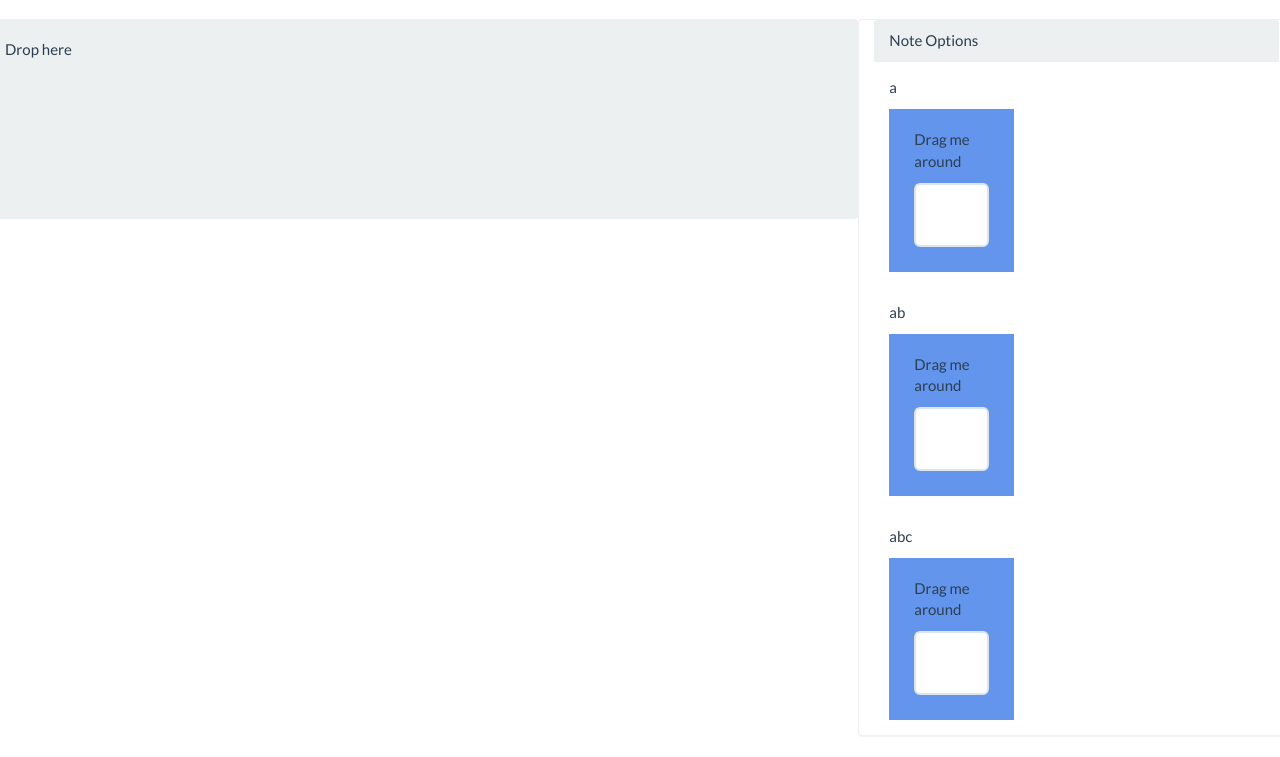
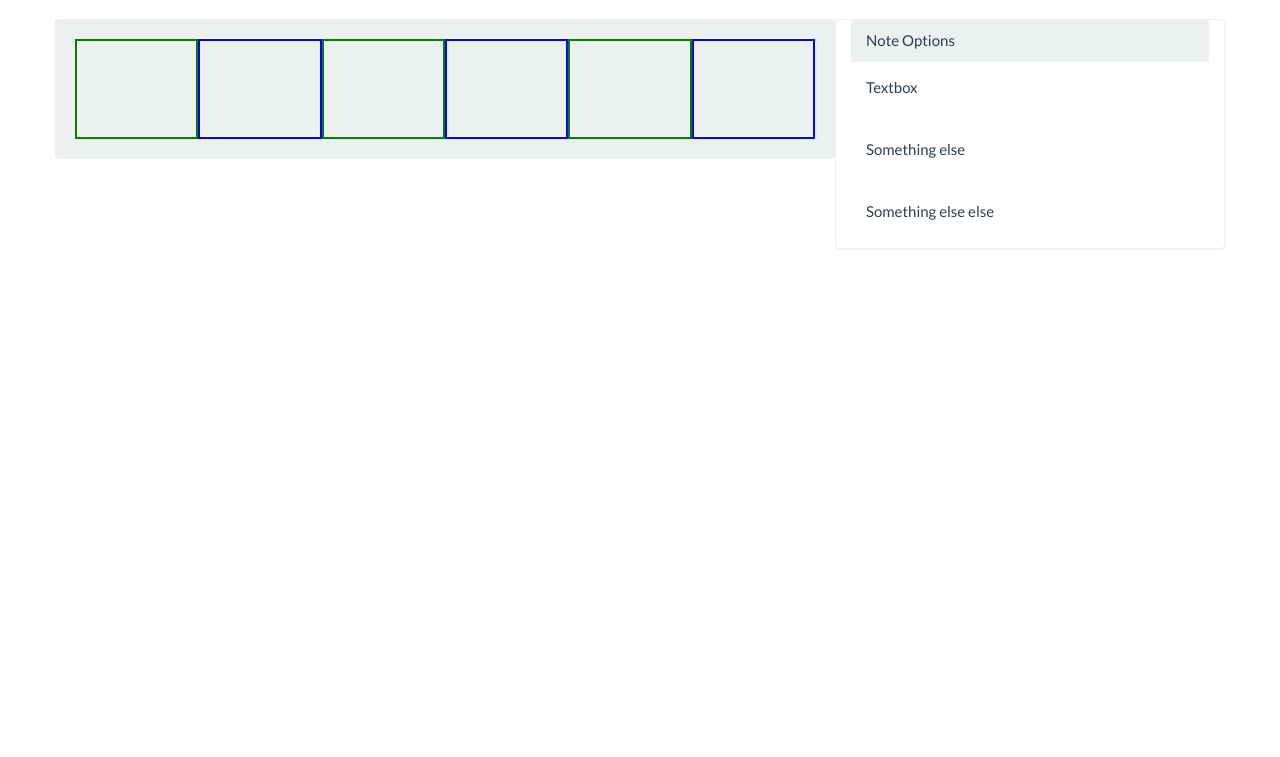
Before and after one commit to lrbridge/SnapNote, a website: page app/index.html at #/createNote in a window 1280 px wide. Shown: the part 64-821 px from the top of the page. After the commit the page ends 800 px from the top, so only its background shows below. Drawn offline with nearby package versions, Linux system fonts and the light colour scheme.

Commit message:
snappable grid

```diff
--- a/app/css/app.css
+++ b/app/css/app.css
@@ -6,5 +6,19 @@
 
 
 .drophere {
-    min-height: 200px;
+    min-height: 100px;
 }
+
+.green {
+    border:2px solid green;
+    min-height: 100px;
+}
+
+.blue {
+    border:2px solid blue;
+    min-height: 100px;
+}
+
+.hover {
+    background-color:yellow;
+}
--- a/app/index.html
+++ b/app/index.html
@@ -7,6 +7,8 @@
     <link rel="stylesheet" type="text/css" href="css/app.css">
 </head>
 <body class="app">
+
+    <div class="container">
 
         <div class="navbar navbar-default">
             <div class="navbar-header">
@@ -55,6 +57,8 @@
 
         <ng-view></ng-view>
 
+    </div>
+
     <script src="//code.jquery.com/jquery-1.9.1.js"></script>
     <script src="//code.jquery.com/ui/1.10.4/jquery-ui.js"></script>
     <script src="lib/angular/angular.js"></script>
--- a/app/js/create-note.js
+++ b/app/js/create-note.js
@@ -4,10 +4,9 @@ angular.module('snapnote').controller('CreateNoteCtrl',
     function($scope) {
 
         $scope.options = [
-            {text: "a"},
-            {text: "ab"},
-            {text: "abc"}
+            {text: "Textbox"},
+            {text: "Something else"},
+            {text: "Something else else"}
         ];
 
-        $( ".draggable" ).draggable({ revert: true, helper: "clone" });
     });
--- a/app/js/directives.js
+++ b/app/js/directives.js
@@ -6,7 +6,7 @@ angular.module('snapnote')
     .directive('textbox', function() {
         return {
             restrict: 'E',
-            template: "<div draggable class='ui-widget-content col-lg-4 dragme'>"+
+            template: "<div id='textbox' draggable class='col-lg-4 dragme'>"+
                 "<p>Drag me around</p>"+
                 "<input class='form-control input-lg' type='text' id='inputLarge'></div>"
         };
@@ -17,7 +17,11 @@ angular.module('snapnote')
         return {
             restrict: 'A',
             link: function(scope, elm) {
-                elm.draggable();
+                elm.draggable({ snap: ".bootstrap-grid",
+                                snapMode: "inner",
+                                opacity: 0.7,
+                                helper: "clone"}
+                             );
             }
         };
     });
@@ -28,9 +32,10 @@ angular.module('snapnote')
             restrict: 'A',
             link: function(scope, elm) {
                 elm.droppable({
+                    hoverClass: "hover",
                     drop: function( event, ui ) {
-                        $( this ).addClass( "ui-state-highlight" ).find( "p" ).html( "Dropped!" );
-                        console.log("yay dropped!");
+                        console.log(ui.draggable);
+                        $( "<li></li>" ).text( ui.draggable.text() ).appendTo( this );
                     }
                 });
             }
--- a/app/partials/create-note.html
+++ b/app/partials/create-note.html
@@ -1,12 +1,16 @@
 <div class="row">
-<div droppable id="droppable-area" class="well col-lg-8 drophere">
-      <p>Drop here</p>
+<div id="droppable-area" class="well col-lg-8 drophere">
+    <div droppable class="col-lg-2 green bootstrap-grid"></div>
+    <div droppable class="col-lg-2 blue bootstrap-grid"></div>
+    <div droppable class="col-lg-2 green bootstrap-grid"></div>
+    <div droppable class="col-lg-2 blue bootstrap-grid"></div>
+    <div droppable class="col-lg-2 green bootstrap-grid"></div>
+    <div droppable class="col-lg-2 blue bootstrap-grid"></div>
 </div>
 <div class="panel panel-default col-lg-4">
     <div class="panel-heading">Note Options</div>
       <div class="panel-body" ng-repeat="option in options">
-          <p>{{option.text}}</p>
-          <textbox draggable></textbox>
+          <p draggable>{{option.text}}</p>
       </div>
     </div>
 </div>
```
Lines whose indentation alone changed are shown as unchanged.
